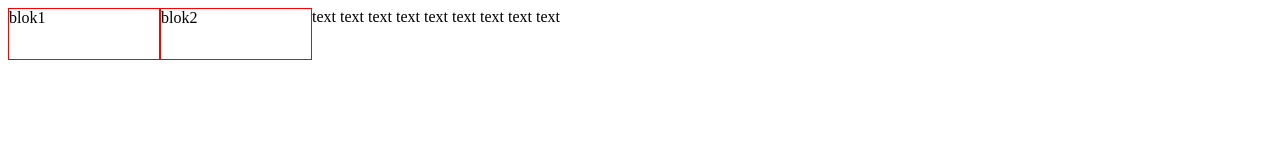
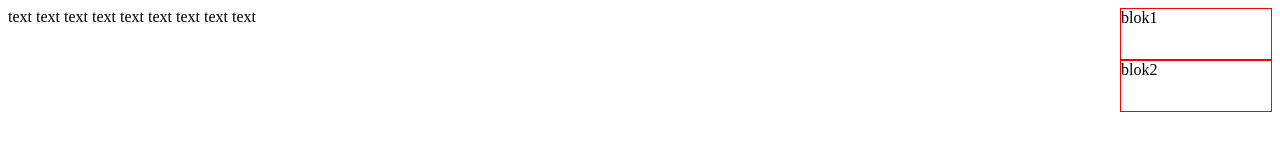
Before and after one commit to NOTINVIZER/lab6, a plain HTML site: page index.html in a window 1280 px wide. Drawn offline with Linux system fonts and the light colour scheme.

Commit message:
Zadanie #20

```diff
--- a/style.css
+++ b/style.css
@@ -2,11 +2,12 @@
     border: 1px solid red;
     width: 150px;
     height: 50px;
-    float: left;
+    float: right;
 }
 #blok2 {
     border: 1px solid red;
     width: 150px;
     height: 50px;
-    float: left;
+    float: right;
+    clear: right;
 }
```
